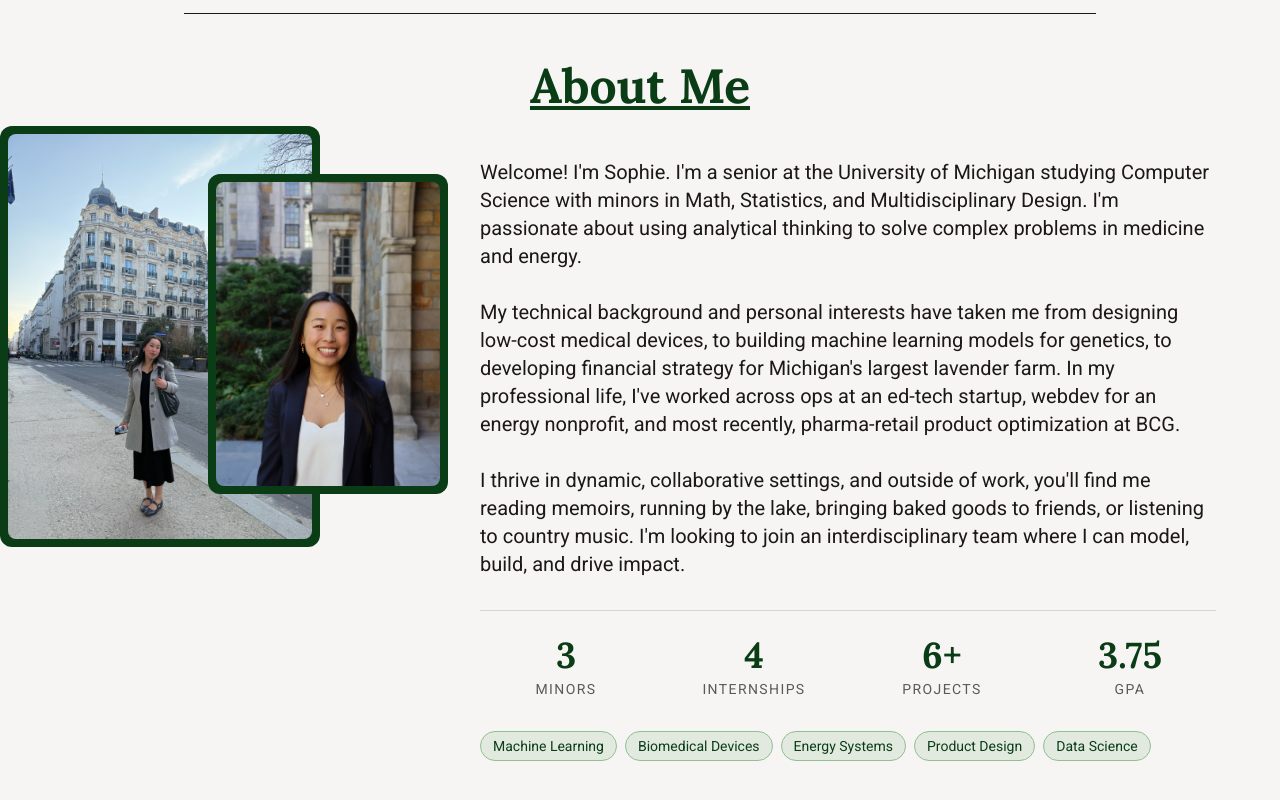
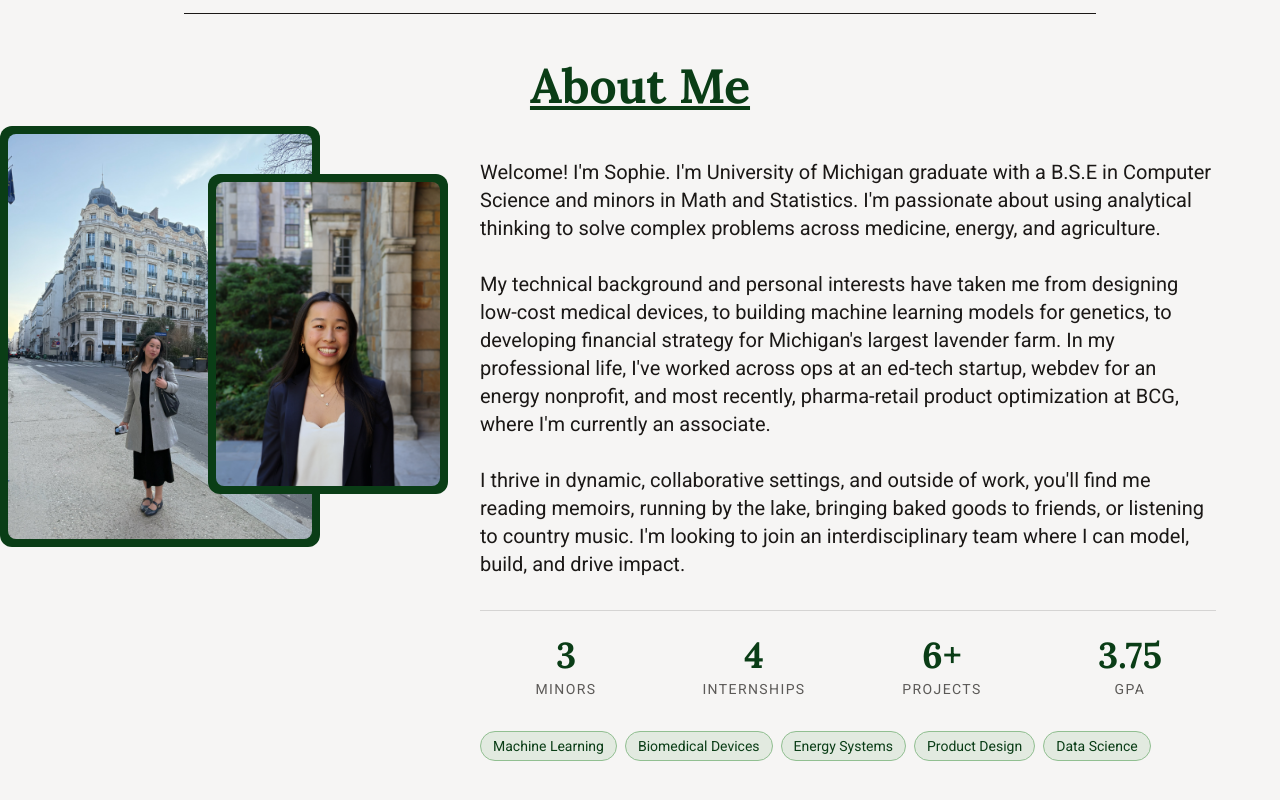
Before and after one commit to sophieyzhou/sophieyzhou.github.io, a React (Create React App) app: page / in a window 1280 px wide. Shown: the part 1011-1811 px from the top of the page. Built offline with nearby package versions, Linux system fonts and the light colour scheme.

Commit message:
refinements

```diff
--- a/src/pages/About.jsx
+++ b/src/pages/About.jsx
@@ -54,10 +54,10 @@ function About() {
         <div className="md:w-2/3 w-full flex flex-col gap-6">
           <div className="text-lg md:text-xl font-body text-neutral-dark leading-relaxed">
             <p>
-              Welcome! I'm Sophie. I'm a senior at the University of Michigan
-              studying Computer Science with minors in Math, Statistics, and
-              Multidisciplinary Design. I'm passionate about using analytical
-              thinking to solve complex problems in medicine and energy.
+              Welcome! I'm Sophie. I'm University of Michigan graduate with a
+              B.S.E in Computer Science and minors in Math and Statistics.
+              I'm passionate about using analytical thinking to solve complex
+              problems across medicine, energy, and agriculture.
             </p>
             <br />
             <p>
@@ -67,7 +67,7 @@ function About() {
               Michigan's largest lavender farm. In my professional life, I've
               worked across ops at an ed-tech startup, webdev for an energy
               nonprofit, and most recently, pharma-retail product optimization
-              at BCG.
+              at BCG, where I'm currently an associate.
             </p>
             <br />
             <p>
```
